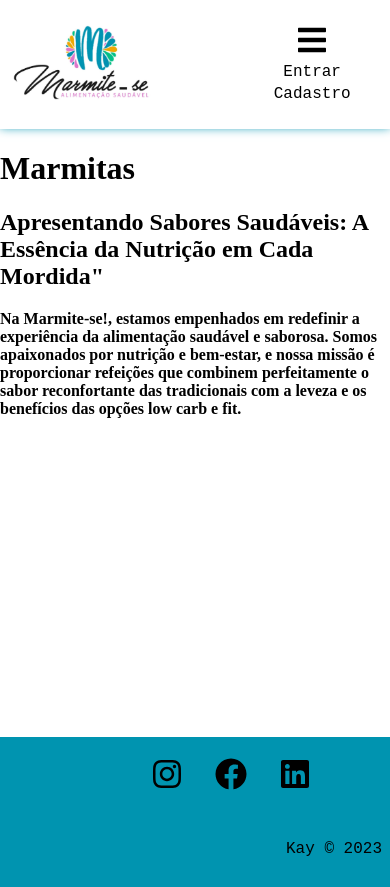
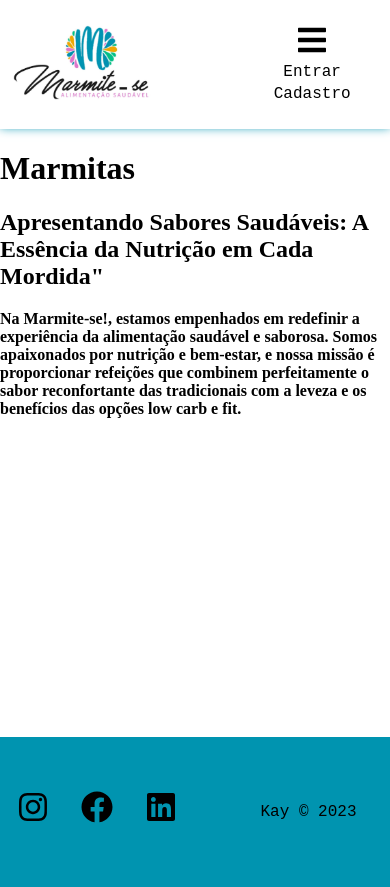
Before and after one commit to NataliaAraujo2/marmitese, a React (Create React App) app: page /pocket in a window 390 px wide. Built offline with nearby package versions, Linux system fonts and the light colour scheme; a web font is replaced by a local one.

Commit message:
Trata responsividade do footer

```diff
--- a/src/components/Footer/Footer.js
+++ b/src/components/Footer/Footer.js
@@ -7,9 +7,14 @@
 const Footer = () => {
   return (
     <footer className={styles.footer}>
-      <ul className={styles.links}>
+      <div className={styles.links}>
+        <ul>
           <li>
-          <a href="https://www.instagram.com/marmite__se/" rel="noreferrer" target="_blank">
+            <a
+              href="https://www.instagram.com/marmite__se/"
+              rel="noreferrer"
+              target="_blank"
+            >
               <FaInstagram />
             </a>
           </li>
@@ -24,9 +29,12 @@
             </a>
           </li>
         </ul>
+      </div>
+      <div>
         <p className={styles.copyright}>
           <span>Kay &copy; 2023</span>
         </p>
+      </div>
     </footer>
   );
 };
--- a/src/components/Footer/Footer.module.css
+++ b/src/components/Footer/Footer.module.css
@@ -4,14 +4,14 @@
   display: flex;
   flex-direction: column;
   align-items: center;
-    justify-content: center;
+  justify-content: stretch;
   background-color: var(--blue);
-
 }
 
 .links {
   display: flex;
   flex-direction: row;
+  justify-content: stretch;
   list-style: none;
 }
 
@@ -26,5 +26,38 @@
 
 .copyright {
   align-self: flex-end;
-    padding: .5em;
+  padding: 0.5em;
 }
+
+@media (max-width: 965px) {
+  .footer {
+    height: 150px;
+    width: auto;
+    display: flex;
+    flex-direction: row;
+    align-items: center;
+    justify-content: space-around;
+    background-color: var(--blue);
+  }
+
+  .links ul {
+    display: flex;
+    padding: 1em;
+    margin-left: -4em;
+  }
+
+  .links li {
+    font-size: 2em;
+    list-style: none;
+  }
+
+  .links li a {
+    color: var(--black);
+    padding: auto;
+  }
+
+  .copyright {
+    align-self: center;
+    padding: 0em;
+  }
+}
```
Lines whose indentation alone changed are shown as unchanged.
